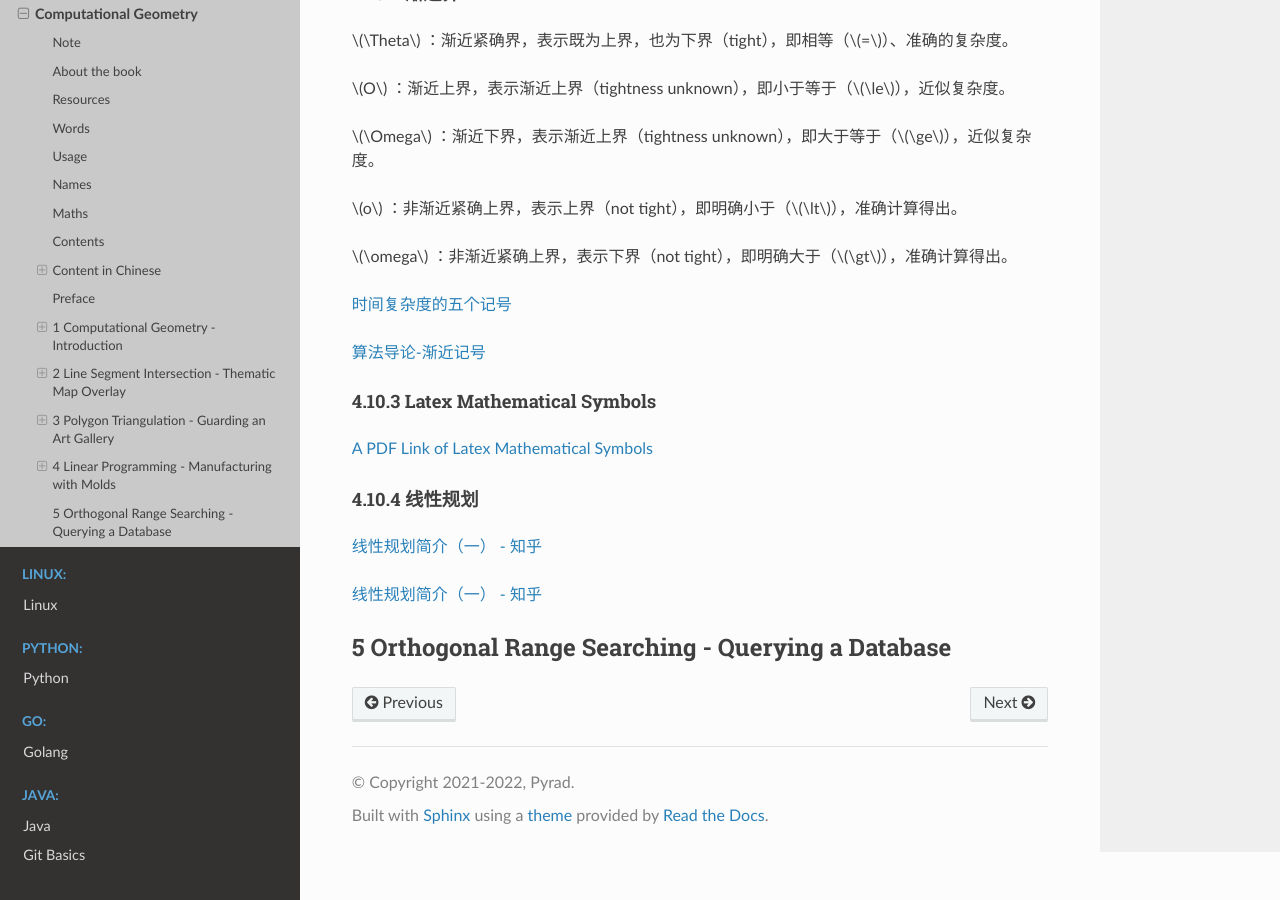
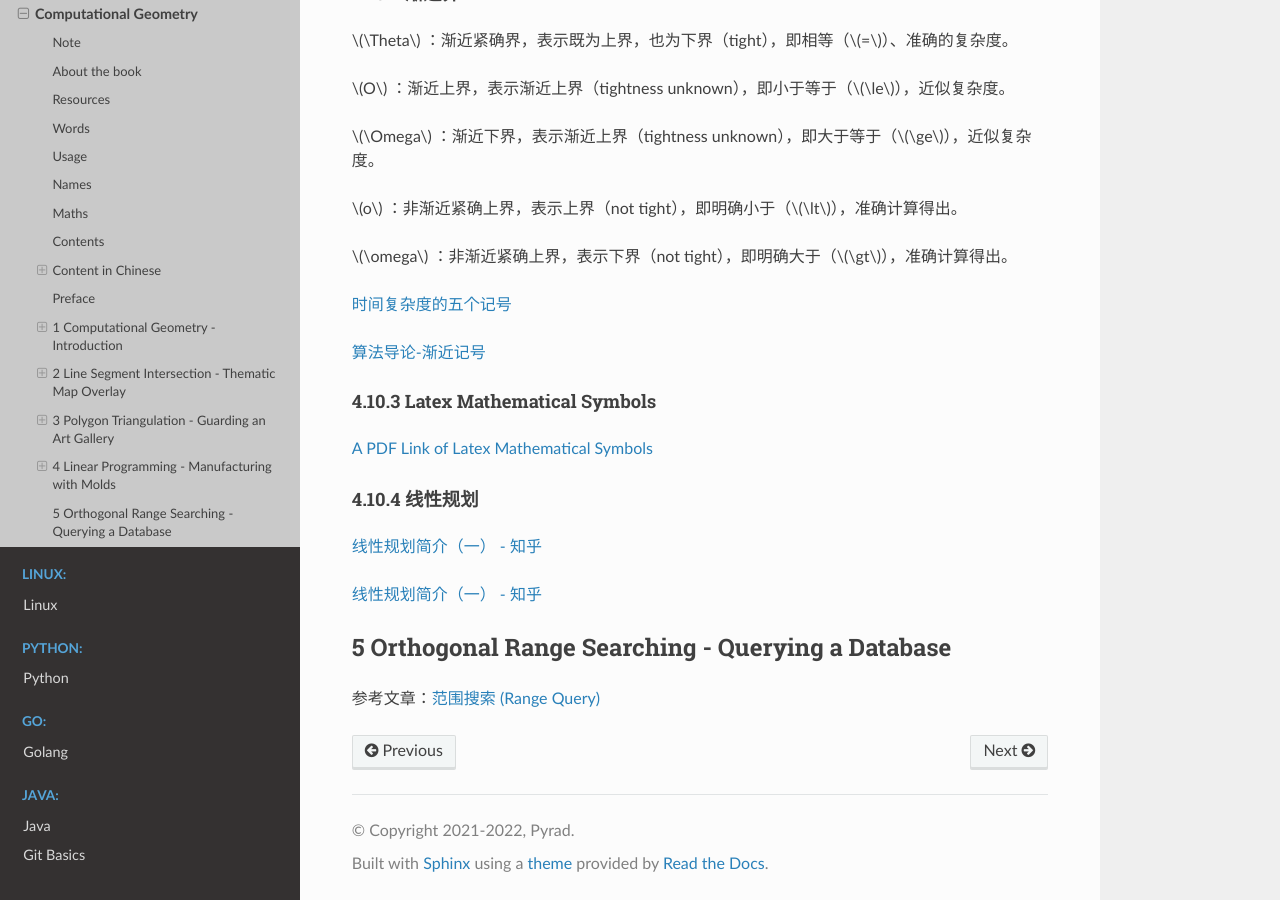
Before and after one commit to Pyrad/pyradnotes, a Sphinx documentation site: the page built from source/Geometry/ComputationalGeometryAA3rd.md, in a window 1280 px wide and 900 px high, scrolled down 75661 px. Built offline with Sphinx 7.4.7 and the Read the Docs theme 2.0.0, drawn with Linux system fonts in a browser that asks for light colours; a script that is not in the unit is left out.

Commit message:
CGAA3 A reference link

```diff
--- a/source/Geometry/ComputationalGeometryAA3rd.md
+++ b/source/Geometry/ComputationalGeometryAA3rd.md
@@ -2298,3 +2298,6 @@ $\omega$ ：非渐近紧确上界，表示下界（not tight），即明确大
 
 
 ## 5 Orthogonal Range Searching - Querying a Database
+
+
+参考文章：[范围搜索 (Range Query)](https://blog.csdn.net/wjl84945979/article/details/65441869)
```
